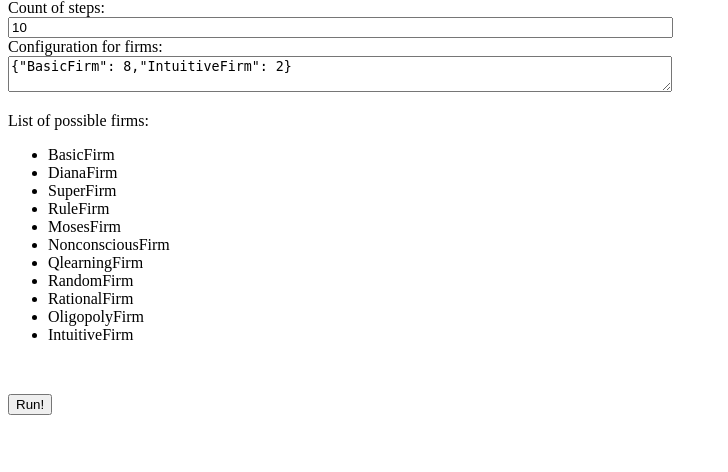
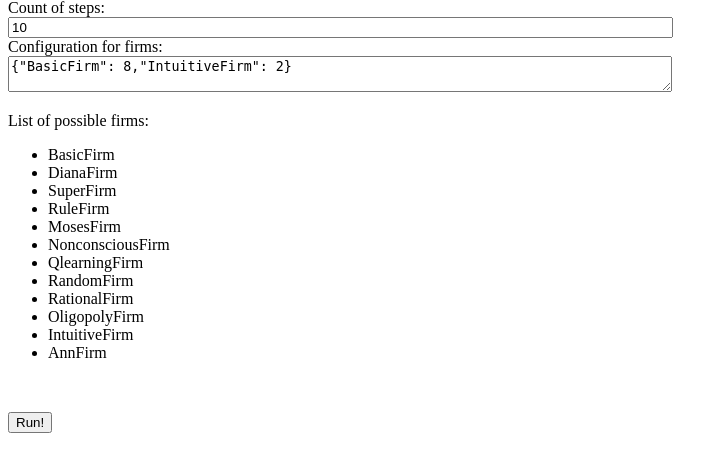
Before and after one commit to omelyanchikd/ace, a Flask app: page / in a window 1280 px wide. Shown: the part 51-523 px from the top of the page, without its empty margins (0-728 px from the left). Run offline with Flask 2, Linux system fonts and the light colour scheme.

Commit message:
Update form.html

```diff
--- a/templates/form.html
+++ b/templates/form.html
@@ -37,6 +37,7 @@
         <li>RationalFirm</li>
         <li>OligopolyFirm</li>
         <li>IntuitiveFirm</li>
+        <li>AnnFirm</li>
     </ul>
     </p>
     {% for error in form.errors.openid %}
```
